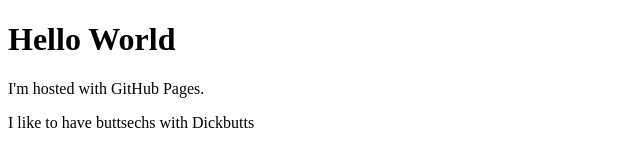
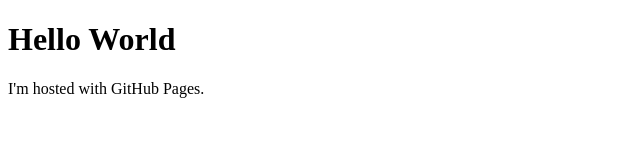
Before and after one commit to Jaqo-Development/jaqo-development.github.io, a plain HTML site: page index.html in a window 1280 px wide. Shown: the whole page, without its empty margins (0-640 px from the left). Drawn offline with Linux system fonts and the light colour scheme.

Commit message:
Update index.html

```diff
--- a/index.html
+++ b/index.html
@@ -3,6 +3,5 @@
 <body>
 <h1>Hello World</h1>
 <p>I'm hosted with GitHub Pages.</p>
-<p>I like to have buttsechs with Dickbutts</p>
 </body>
 </html>
```
